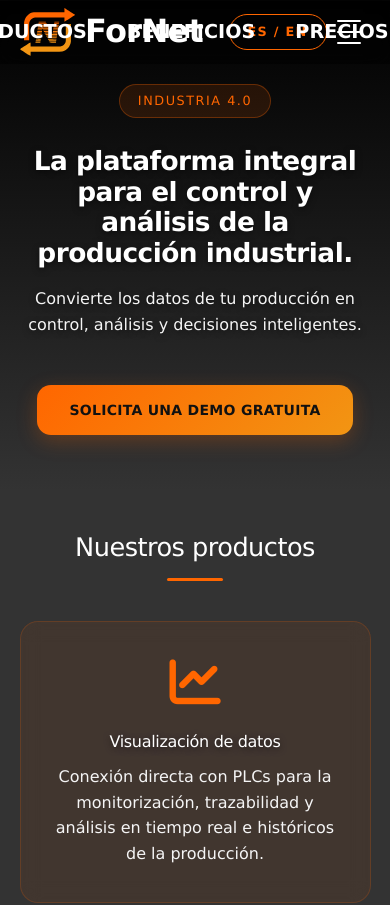
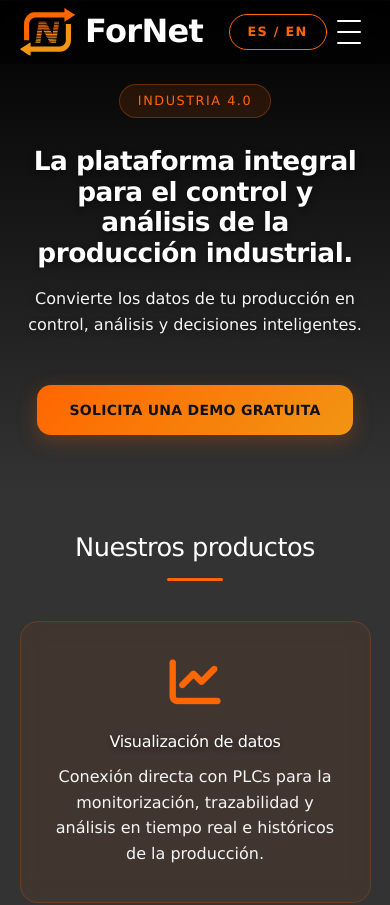
Before and after one commit to Criticaldex/fornet-web, a Next.js app: page / in a window 390 px wide. Shown: the top 905 px of the page. Built offline with nearby package versions, Linux system fonts and the light colour scheme.

Commit message:
fix: hamburger and desktop nav no longer overlap — move header-nav display:flex to CSS so media query can override it

```diff
--- a/app/components/Header.tsx
+++ b/app/components/Header.tsx
@@ -73,8 +73,6 @@ export default function Header() {
                             position: "absolute",
                             left: "50%",
                             transform: "translateX(-50%)",
-                            display: "flex",
-                            gap: 40,
                         }}
                     >
                         {links.map(([href, label]) => (
--- a/app/globals.css
+++ b/app/globals.css
@@ -88,6 +88,11 @@
 /* =====================
    Mobile menu
 ===================== */
+.header-nav {
+  display: flex;
+  gap: 40px;
+}
+
 .mobile-menu-toggle {
   display: none;
   background: transparent;
```
